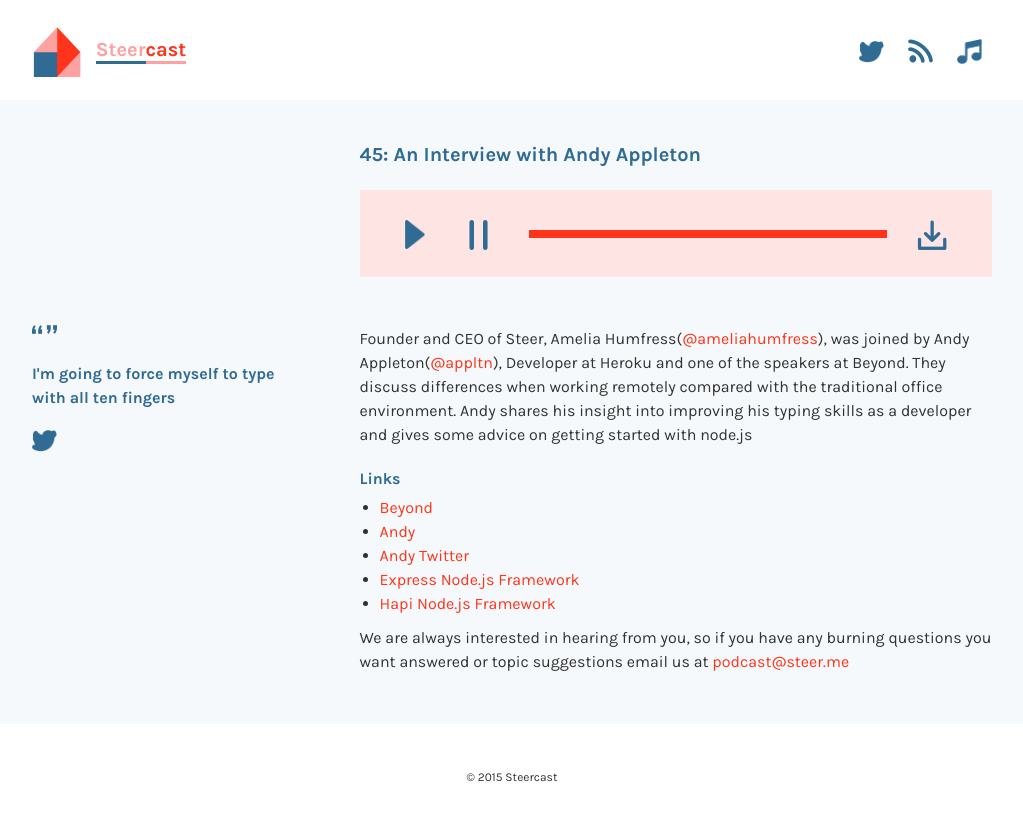
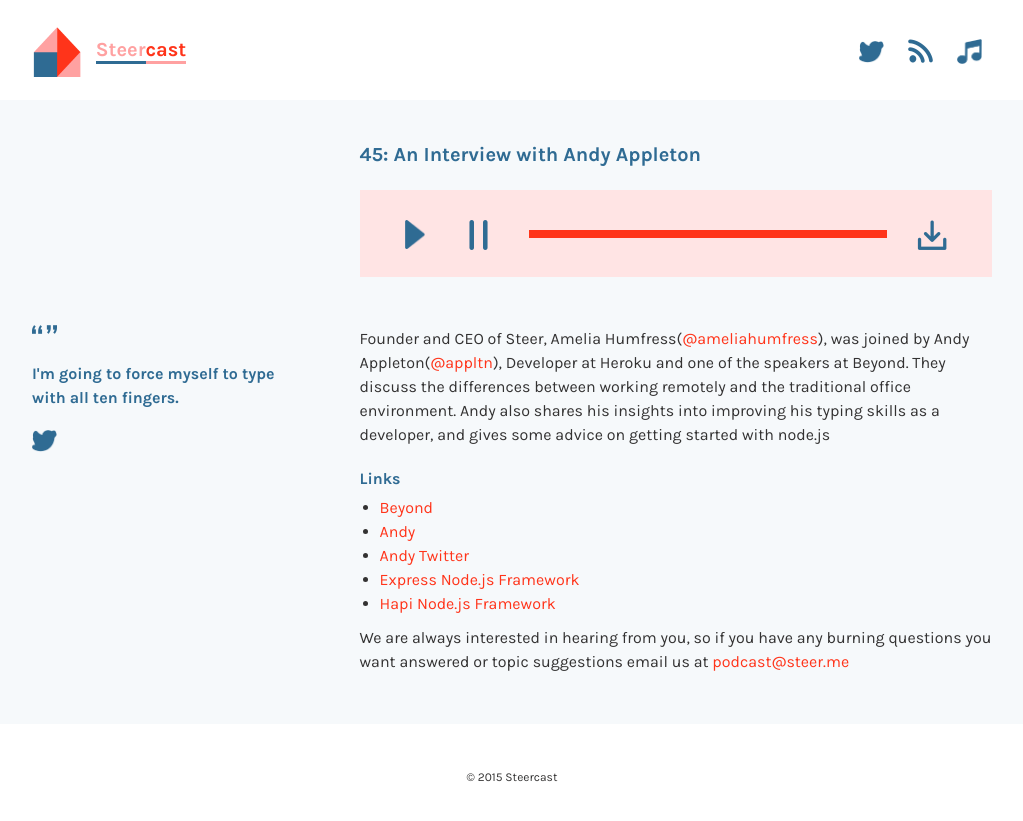
Before and after one commit to vivienney/podcast, a Jekyll site: the page built from _episodes/45.markdown, in a window 1280 px wide. Shown: the top 821 px of the page, without its empty margins (128-1151 px from the left). Built offline with Jekyll 4.4.1, drawn with Linux system fonts in a browser that asks for light colours.

Commit message:
Update 45.markdown
Copy edits

```diff
--- a/_episodes/45.markdown
+++ b/_episodes/45.markdown
@@ -3,16 +3,16 @@
 title: "45"
 long_title: "45: An Interview with Andy Appleton"
 date: 2015-11-10 10:00:00
-quote: "I'm going to force myself to type with all ten fingers"
+quote: "I'm going to force myself to type with all ten fingers."
 audio_link: "http://steer-podcast.s3-eu-west-1.amazonaws.com/45.mp3"
 # Details for RSS Feed
 duration: "31:19" #  duration in minutes:seconds
 length: 30072499  # size in bytes
-summary: "Amelia interviews Andy Appleton on the getting started with node.js, remote working and the importance of typing correctly"
+summary: "Amelia interviews Andy Appleton from Heroku about getting started with node.js, remote working and the importance of typing correctly."
 
 # The main content cant be more than 4,000 characters
 ---
-Founder and CEO of Steer, Amelia Humfress([@ameliahumfress](https://twitter.com/ameliahumfress)), was joined by Andy Appleton([@appltn](https://twitter.com/appltn)), Developer at Heroku and one of the speakers at Beyond. They discuss differences when working remotely compared with the traditional office environment. Andy shares his insight into improving his typing skills as a developer and gives some advice on getting started with node.js
+Founder and CEO of Steer, Amelia Humfress([@ameliahumfress](https://twitter.com/ameliahumfress)), was joined by Andy Appleton([@appltn](https://twitter.com/appltn)), Developer at Heroku and one of the speakers at Beyond. They discuss the differences between working remotely and the traditional office environment. Andy also shares his insights into improving his typing skills as a developer, and gives some advice on getting started with node.js
 
 #### Links
 - [Beyond](http://beyondconf.co)
```
